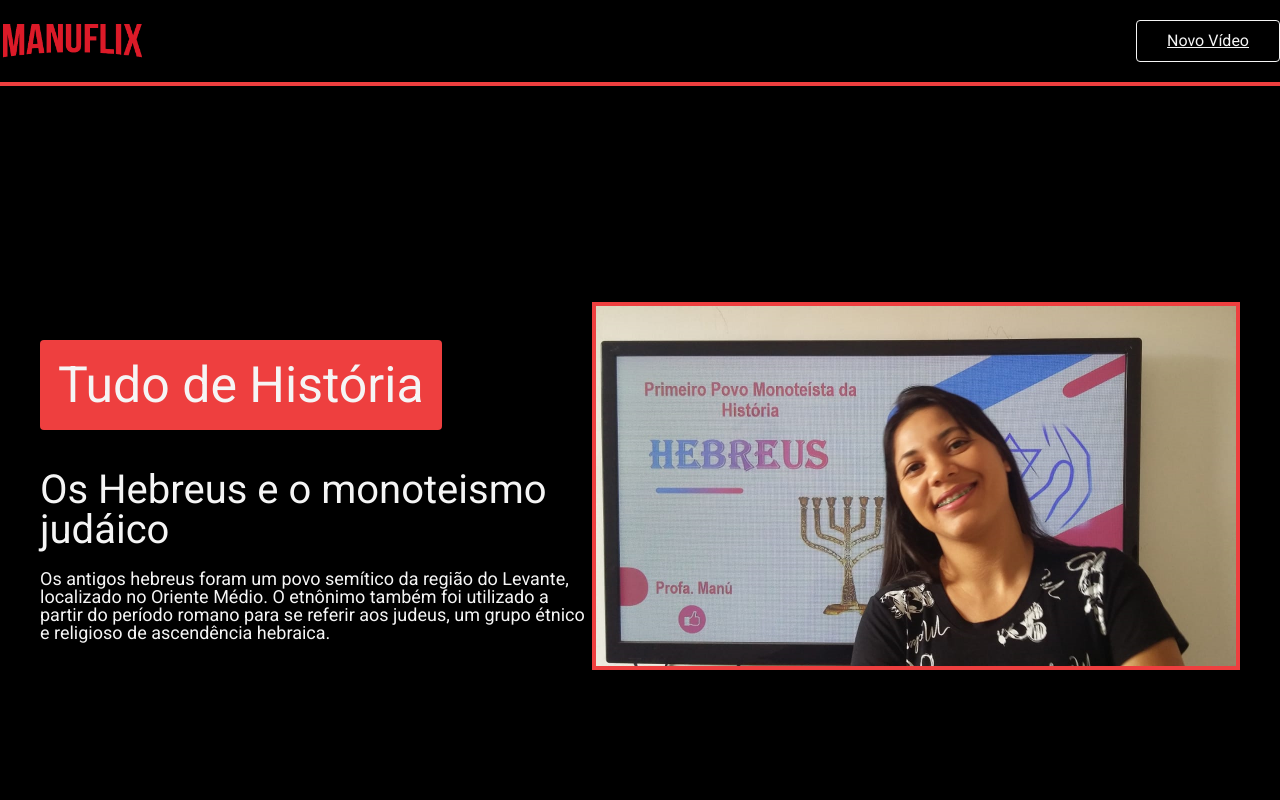
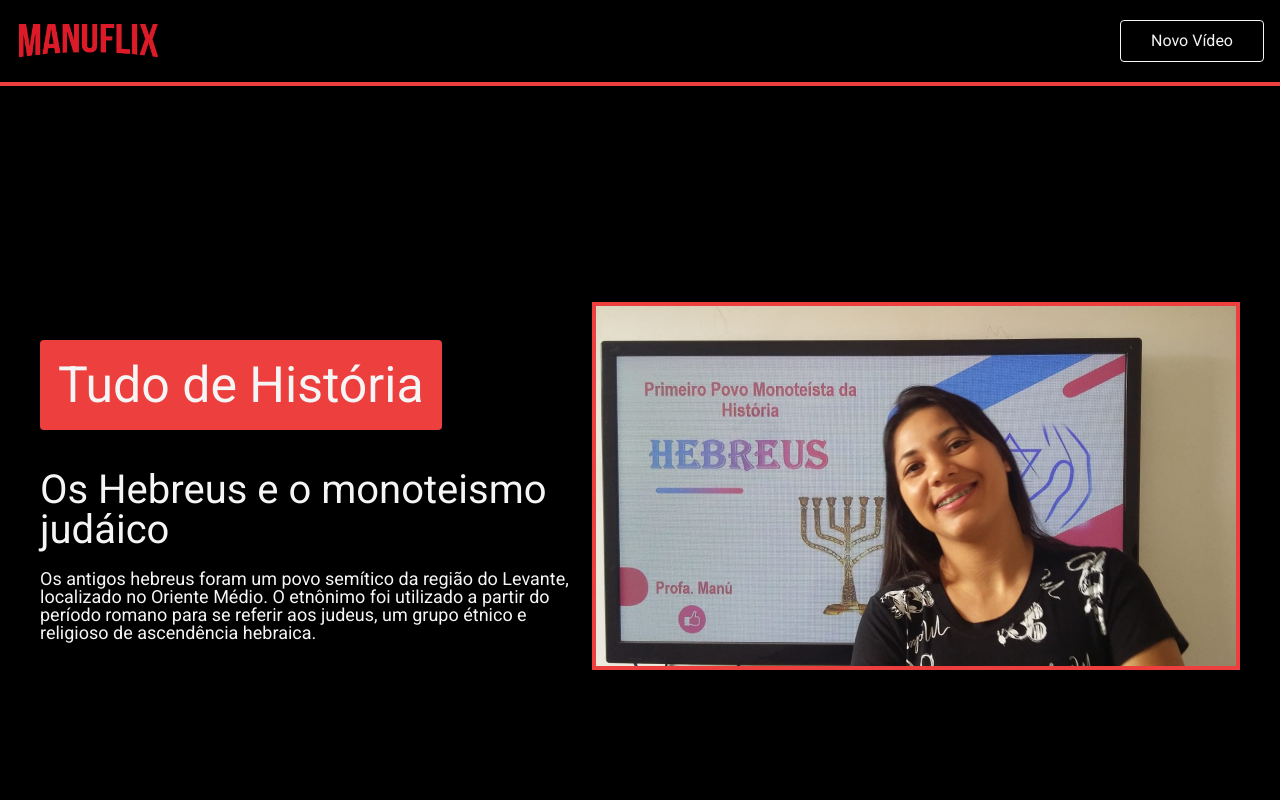
Before and after one commit to Ronaldss/Manuflix---vers-o-em-Live-MarcoBrunoDev, a React (Create React App) app: page / in a window 1280 px wide. Shown: the top 800 px of the page. Built offline with nearby package versions, Linux system fonts and the light colour scheme.

Commit message:
Animation button header - cubic-bezier

```diff
--- a/src/App.jsx
+++ b/src/App.jsx
@@ -30,7 +30,7 @@ function App() {
           <TitleManu>Os Hebreus e o monoteismo judáico</TitleManu>
           <DescriptionManu>
             Os antigos hebreus foram um povo semítico da região do Levante,
-            localizado no Oriente Médio. O etnônimo também foi utilizado a
+            localizado no Oriente Médio. O etnônimo foi utilizado a
             partir do período romano para se referir aos judeus, um grupo étnico
             e religioso de ascendência hebraica.
           </DescriptionManu>
--- a/src/components/ButtonManu/index.js
+++ b/src/components/ButtonManu/index.js
@@ -8,6 +8,18 @@ const ButtonManu = styled.button`
   border-radius: 4px;
   font-size: 16rem;
   cursor: pointer;
+  text-decoration: none;
+  transition: background-color 200ms linear,
+    transform 200ms cubic-bezier(0, 0, 0.73, 2.24);
+
+  &:hover{
+    background-color: var(--color-pixelart);
+    transform: scale(1.1);
+  }
+  &:active{
+    transition: background-color 200ms linear, transform 100ms linear;
+    transform: scale(0.95);
+  }
 `;
 
 export default ButtonManu;
--- a/src/tools/container.js
+++ b/src/tools/container.js
@@ -2,6 +2,11 @@ const container = `
   max-width: 1360px;
   margin-left: auto;
   margin-right: auto;
+
+  @media(max-width: 1360px){
+    padding-left:16rem;
+    padding-right: 16rem;
+  }
 `;
 
 export default container;
```
